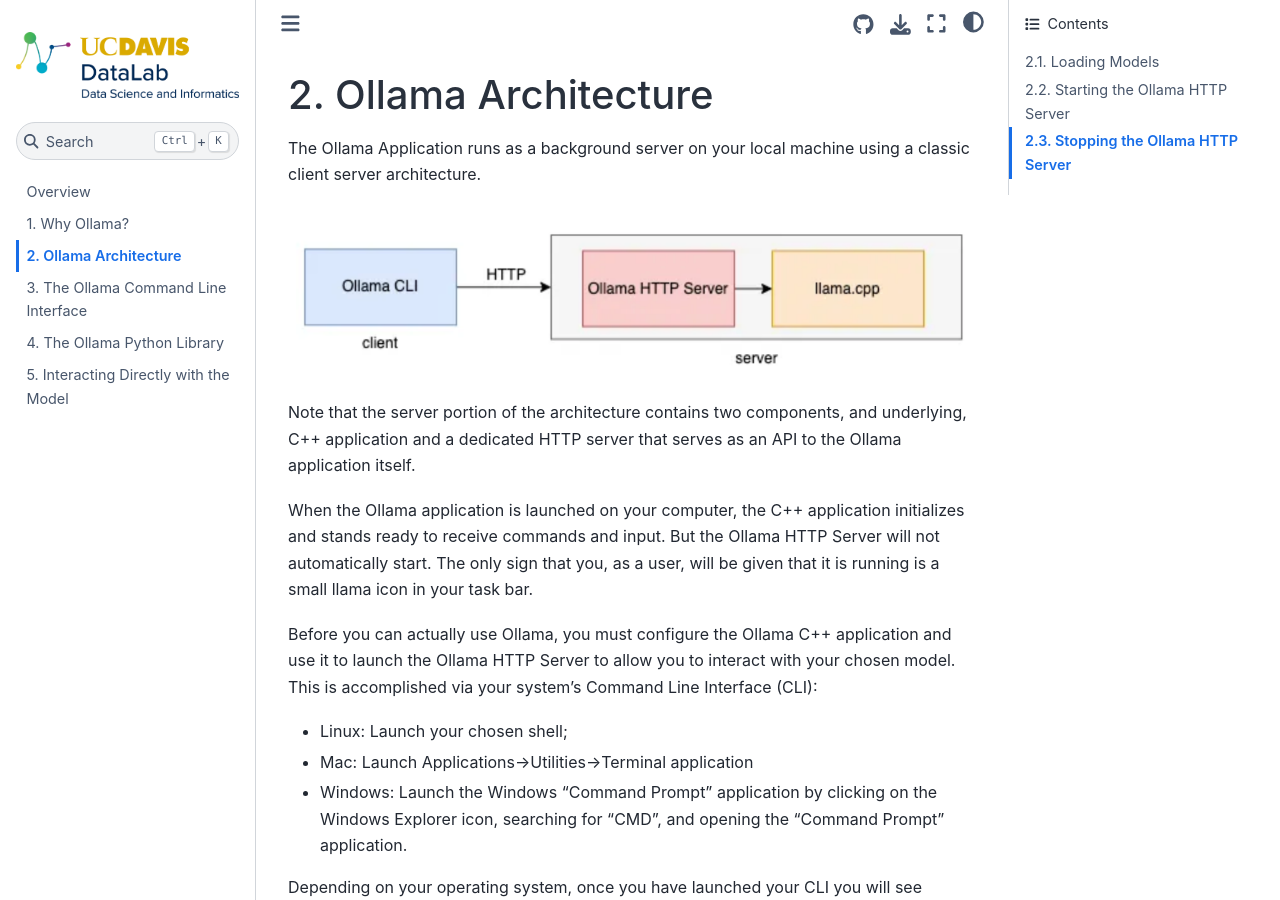
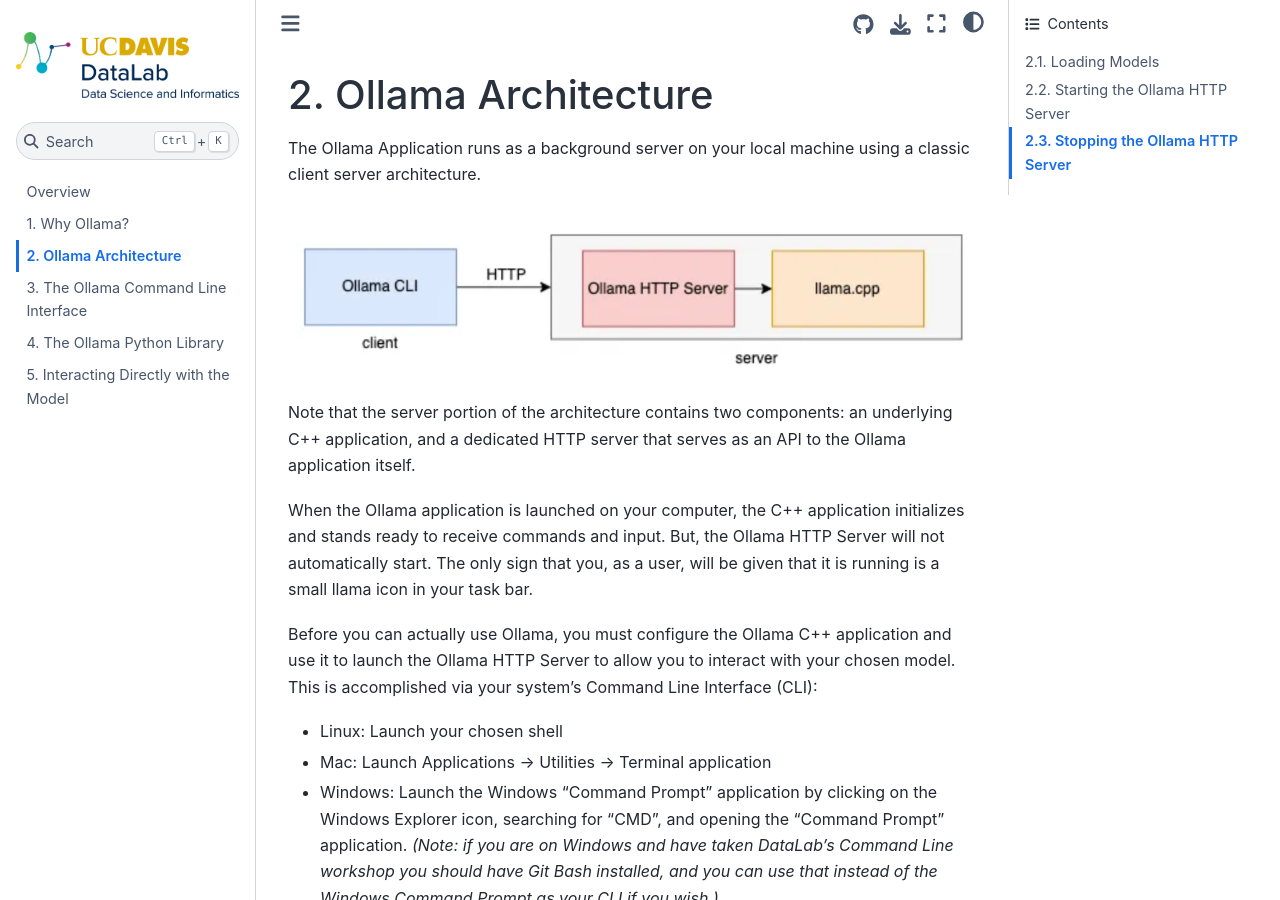
Before and after one commit to ucdavisdatalab/workshop_llm_with_ollama, a Jupyter Book: the page built from chapters/02_getting_started.md, in a window 1280 px wide and 900 px high. Built offline with Jupyter Book 1.0.4 settings and Sphinx 7.4.7 and the Sphinx Book theme 1.1.4, drawn with Linux system fonts in a browser that asks for light colours; some of the changed text lies outside the part shown.

Commit message:
Minor grammar/typo fixes

```diff
--- a/chapters/02_getting_started.md
+++ b/chapters/02_getting_started.md
@@ -5,15 +5,15 @@
 
 ![Ollama Basic Architecture](../img/ollama_architecture.png)
 
-Note that the server portion of the architecture contains two components, and underlying, C++ application and a dedicated HTTP server that serves as an API to the Ollama application itself.
+Note that the server portion of the architecture contains two components: an underlying C++ application, and a dedicated HTTP server that serves as an API to the Ollama application itself.
 
-When the Ollama application is launched on your computer, the C++ application initializes and stands ready to receive commands and input. But the Ollama HTTP Server will not automatically start. The only sign that you, as a user, will be given that it is running is a small llama icon in your task bar.
+When the Ollama application is launched on your computer, the C++ application initializes and stands ready to receive commands and input. But, the Ollama HTTP Server will not automatically start. The only sign that you, as a user, will be given that it is running is a small llama icon in your task bar.
 
 Before you can actually use Ollama, you must configure the Ollama C++ application and use it to launch the Ollama HTTP Server to allow you to interact with your chosen model.  This is accomplished via your system's Command Line Interface (CLI):
 
-* Linux:  Launch your chosen shell;
-* Mac:  Launch Applications->Utilities->Terminal application
-* Windows: Launch the Windows "Command Prompt" application by clicking on the Windows Explorer icon, searching for "CMD", and opening the "Command Prompt" application.
+* Linux:  Launch your chosen shell
+* Mac:  Launch Applications -> Utilities -> Terminal application
+* Windows: Launch the Windows "Command Prompt" application by clicking on the Windows Explorer icon, searching for "CMD", and opening the "Command Prompt" application. *(Note: if you are on Windows and have taken DataLab's Command Line workshop you should have Git Bash installed, and you can use that instead of the Windows Command Prompt as your CLI if you wish.)*
 
 Depending on your operating system, once you have launched your CLI you will see something like this:
 
```
Also changed, not shown: other parts of chapters/02_getting_started.md (+3 -3 lines).
